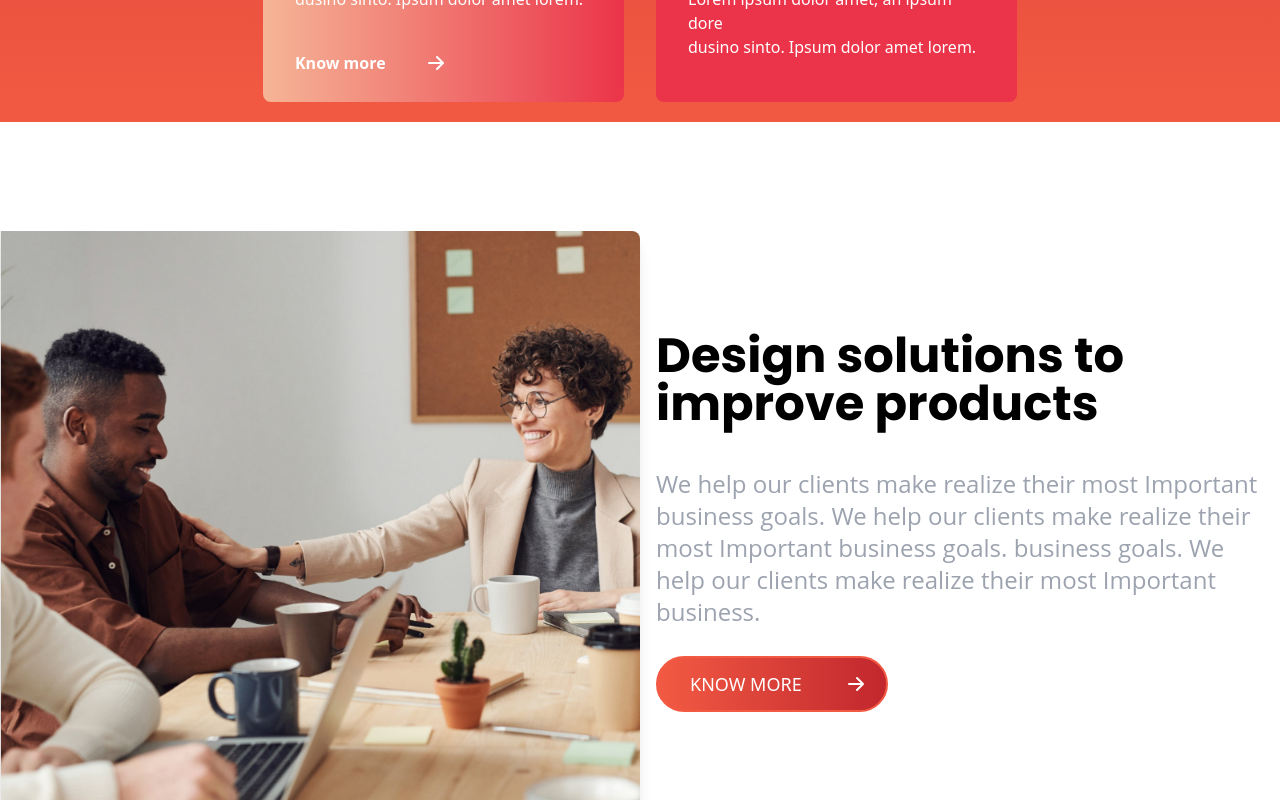
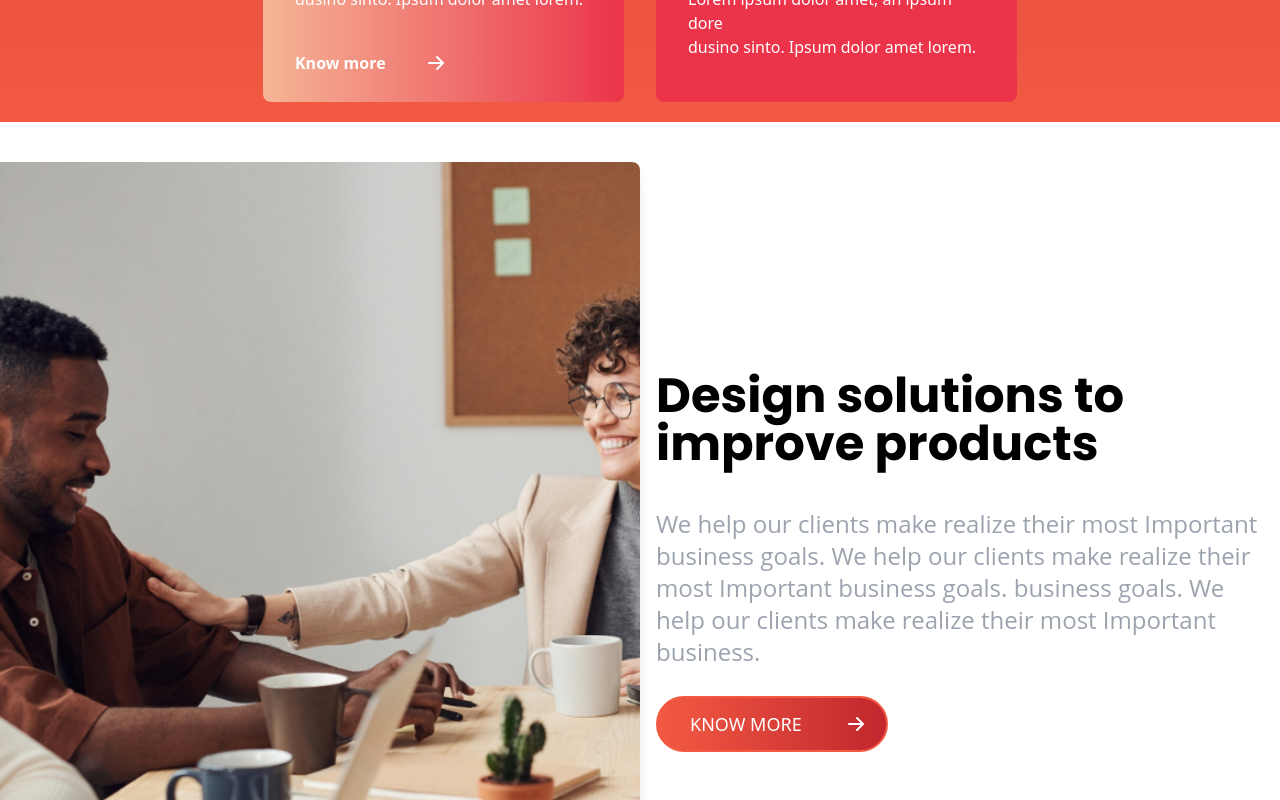
Before and after one commit to JavierCanoy/JobsQ-Web, a Next.js app: page / in a window 1280 px wide. Shown: the part 1720-2520 px from the top of the page. Built offline with nearby package versions, Linux system fonts and the light colour scheme.

Commit message:
small-changes

```diff
--- a/components/Main.tsx
+++ b/components/Main.tsx
@@ -184,11 +184,11 @@ export default function Main() {
       {/* end-we-help-with */}
 
       {/* design1  */}
-      <div className="design  grid grid-cols-12 lg:h-screen lg:content-center    ">
+      <div className="design  grid grid-cols-12 lg:h-screen  lg:content-center xl:mt-10    ">
         <div className="first-image col-span-12 lg:col-span-6 ">
           <div>
             <Image
-              className=" rounded-r-lg shadow-lg object-cover "
+              className=" rounded-r-lg shadow-lg object-cover xl:h-screen "
               src="/images/home1/team1.png"
               alt="team1"
               height={730}
```
